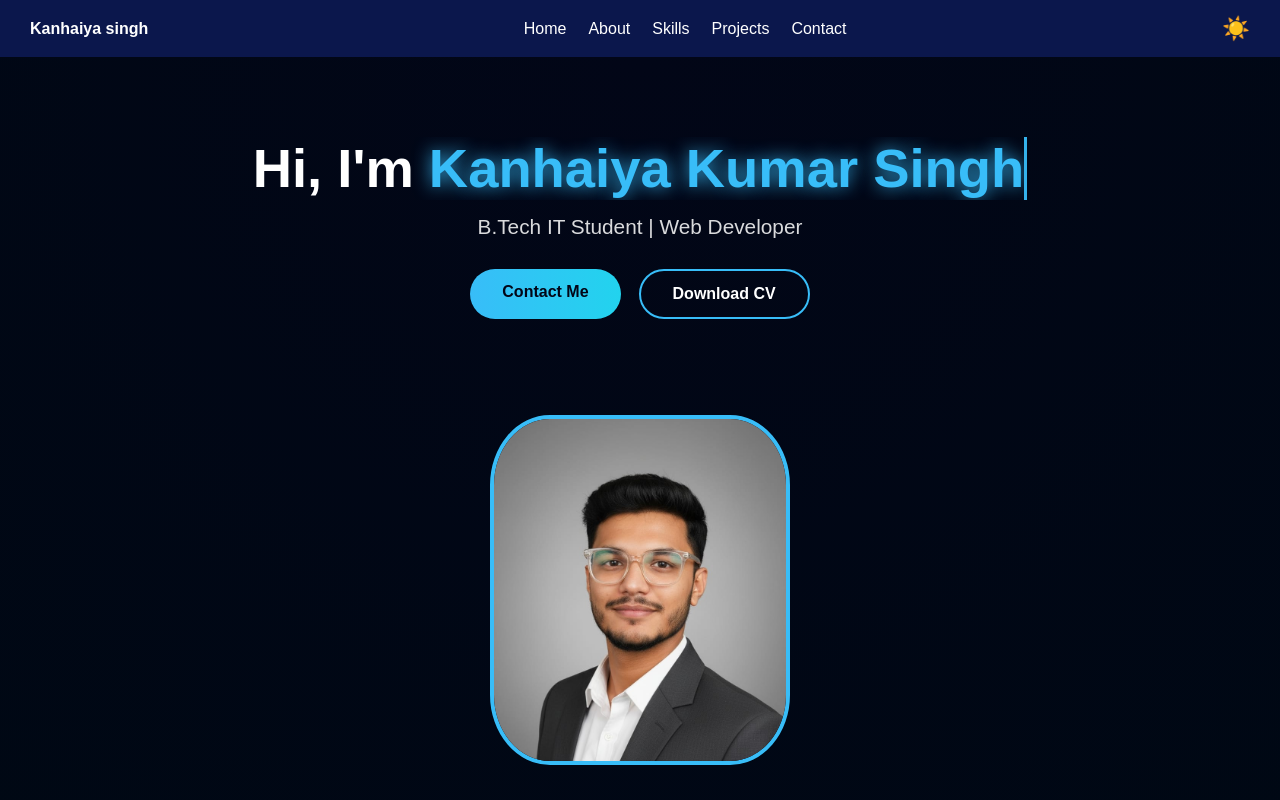
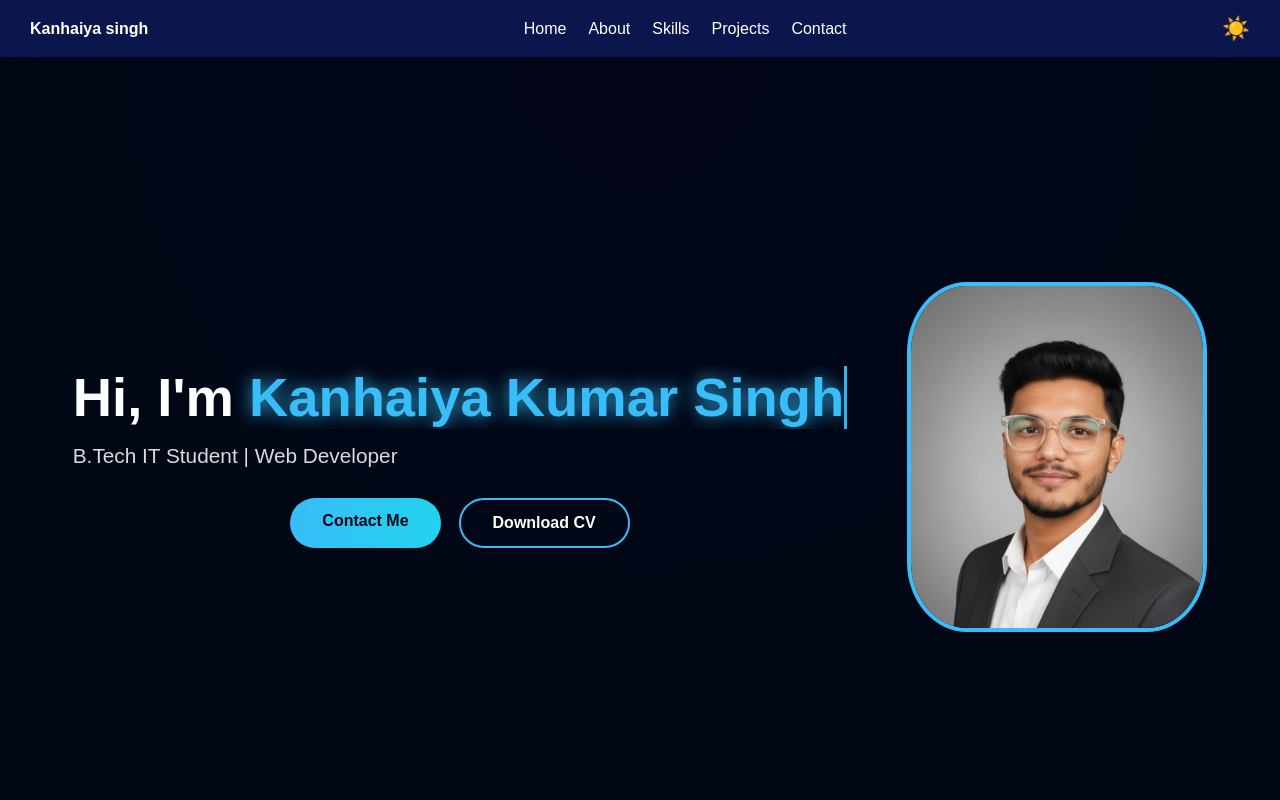
Before and after one commit to KANHAIYASINGH337/portfolio, a React (Create React App) app: page / in a window 1280 px wide. Shown: the top 800 px of the page. Built offline with nearby package versions, Linux system fonts and the light colour scheme.

Commit message:
style:update hero section layout

```diff
--- a/src/App.css
+++ b/src/App.css
@@ -24,9 +24,6 @@ body{font-family:"Poppins",sans-serif}
 .hero{
   min-height:100vh;
   background:radial-gradient(circle at top,#020617,#000814);
-  display:flex;flex-direction:column;
-  justify-content:center;align-items:center;
-  text-align:center;padding:20px
 }
 .hero h1{font-size:3.4rem;font-weight:700}
 .hero h1 span{color:#38bdf8;text-shadow:0 0 18px rgba(56,189,248,.9)}
```
